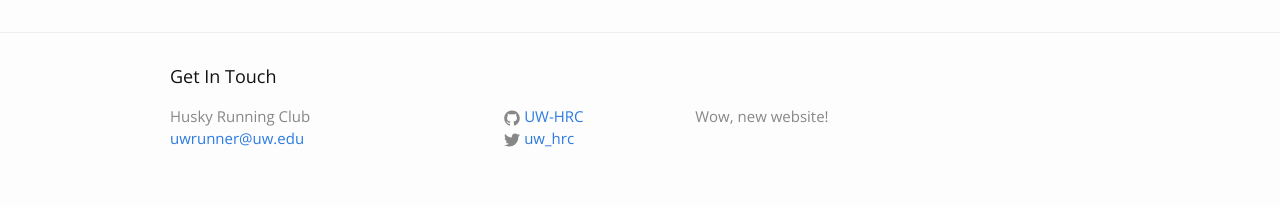
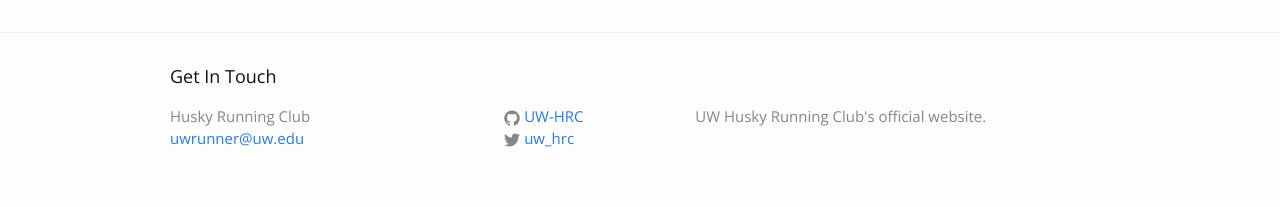
Before and after one commit to UW-HRC/uw-hrc.github.io, a Jekyll site: the page built from index.html, in a window 1280 px wide. Shown: the part 948-1155 px from the top of the page. Built offline with Jekyll 4.4.1, drawn with Linux system fonts in a browser that asks for light colours.

Commit message:
Update site description

```diff
--- a/_config.yml
+++ b/_config.yml
@@ -17,7 +17,7 @@ contact_us_title: Get In Touch
 title: Husky Running Club
 email: uwrunner@uw.edu
 description: > # this means to ignore newlines until "baseurl:"
-  Wow, new website!
+  UW Husky Running Club's official website.
 baseurl: "" # the subpath of your site, e.g. /blog
 url: "" # the base hostname & protocol for your site
 twitter_username: uw_hrc
```
